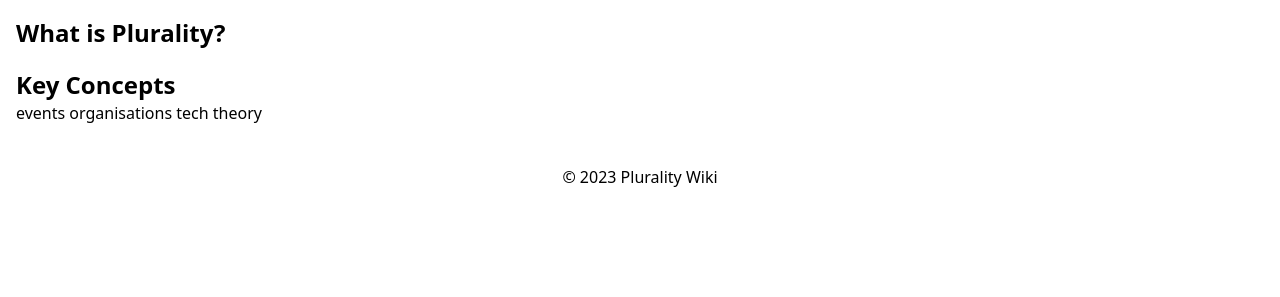
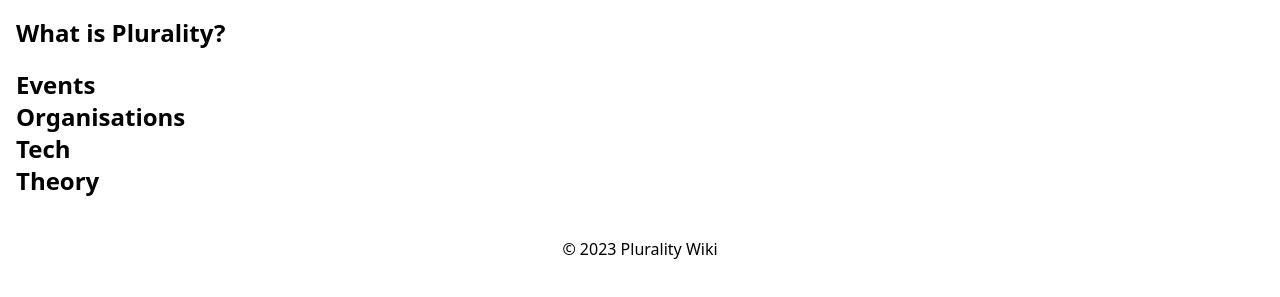
Before and after one commit to SocialResonance/Wiki, an Eleventy site: page src/index.njk in a window 1280 px wide. Shown: the part 131-428 px from the top of the page. Built offline with nearby package versions, Linux system fonts and the light colour scheme; Eleventy itself is replaced by a stand-in of ours; files that its build step writes are made by us from their sources.

Commit message:
style: capitalize cat names

```diff
--- a/src/index.njk
+++ b/src/index.njk
@@ -37,16 +37,13 @@
         </section>
 
         <section class="mt-5">
-          <h2 class="text-2xl font-semibold">Key Concepts</h2>
-          <ul>
-            {% for concept in key_concepts %}
-              <li class="mb-2">
-                <a href="#" class="text-blue-500">{{ concept }}</a>
-              </li>
-            {% endfor %}
-          </ul>
+
           {% for category in collections.articleCategories %}
-            <a href="/articles/{{ category }}">{{ category }}</a>
+            <a href="/articles/{{ category }}">
+              <h2 class="text-2xl font-semibold">
+                {{ category }}
+              </h2>
+            </a>
           {% endfor %}
 
         </section>
```
Also changed, not shown: .eleventy.js.
